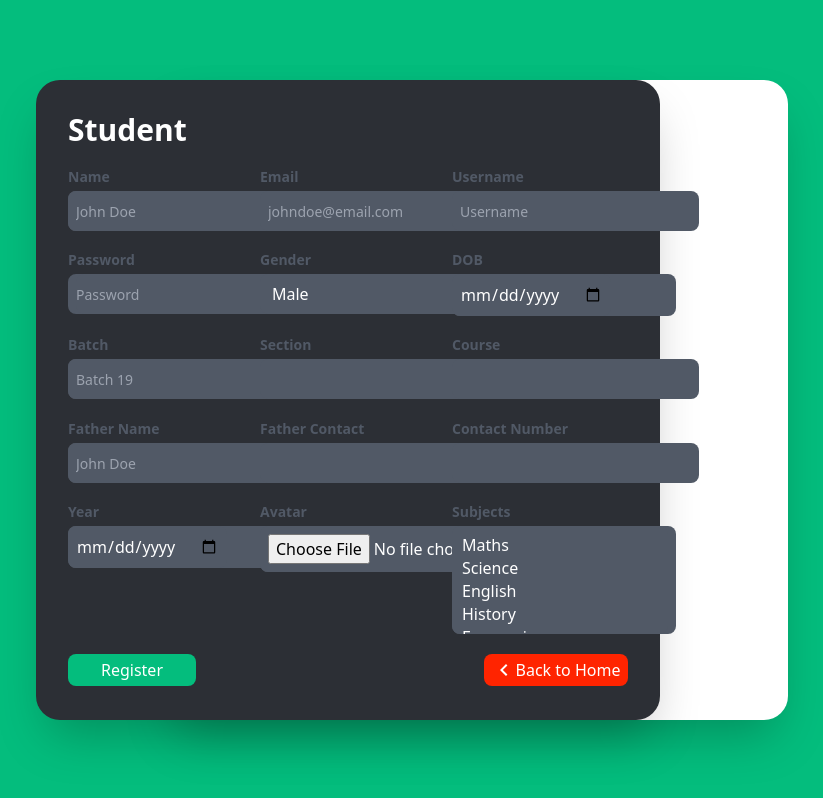
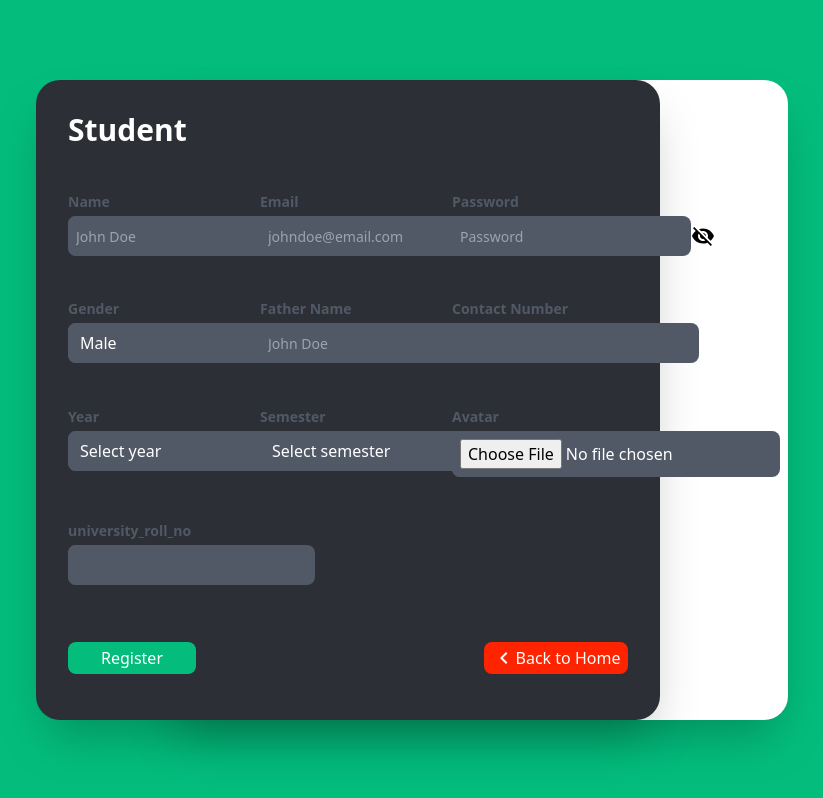
Before and after one commit to pkjchauhan1/GBPIET-Examination-Management, a React (Create React App) app in the folder client/: page /register/student-register in a window 1280 px wide. Shown: the whole page, without its empty margins (220-1043 px from the left). Built offline with nearby package versions, Linux system fonts and the light colour scheme.

Commit message:
project setup by Ajay

```diff
--- a/client/src/components/register/studentRegister/StudentRegister.js
+++ b/client/src/components/register/studentRegister/StudentRegister.js
@@ -9,20 +9,23 @@ const StudentRegister = () => {
   const [name, setName] = useState("");
   const [batch, setBatch] = useState("");
   const [email, setEmail] = useState("");
+  const [year, setYear] = useState("");
+  const [semester, setSemester] = useState("");
   const [error, setError] = useState({});
   const [avatar, setAvatar] = useState("");
   const [dob, setDob] = useState(new Date());
-  const [username, setUsername] = useState("");
+  // const [username, setUsername] = useState("");
   const [password, setPassword] = useState("");
   const [loading, setLoading] = useState(false);
   const [gender, setGender] = useState(undefined);
   const [course, setCourse] = useState("");
   const [fatherName, setFatherName] = useState("");
-  const [section, setSection] = useState(undefined);
+  // const [section, setSection] = useState(undefined);
   const [translate, setTranslate] = useState(false);
   const [subjects, setSubjects] = useState(undefined);
-  const [fatherContact, setFatherContact] = useState("");
+  // const [fatherContact, setFatherContact] = useState("");
   const [contactNumber, setContactNumber] = useState("");
+  const [university_roll_no] = useState("");
   const [showPassword, setShowPassword] = useState(false);
   const [joiningYear, setJoiningYear] = useState(new Date());
 
@@ -69,16 +72,16 @@ const StudentRegister = () => {
       setBatch("");
       setAvatar("");
       setGender("");
-      setUsername("");
+      // setUsername("");
       setPassword("");
       setFatherName("");
       setLoading(false);
       setCourse("");
-      setDob(new Date());
+      // setDob(new Date());
       setShowPassword("");
       setContactNumber("");
       setSubjects(undefined);
-      setJoiningYear(new Date().getFullYear());
+      // setJoiningYear(new Date().getFullYear());
     }
   }, [store.errors]);
   return (
@@ -130,7 +133,7 @@ const StudentRegister = () => {
               />
             </div>
           </div>
-          <div className="space-y-1">
+          {/* <div className="space-y-1">
             <p className="text-[#515966] font-bold text-sm">Username</p>
             <div className="bg-[#515966] rounded-lg w-[14rem] flex  items-center">
               <input
@@ -142,7 +145,7 @@ const StudentRegister = () => {
                 placeholder="Username"
               />
             </div>
-          </div>
+          </div> */}
           <div className="space-y-1">
             <p className="text-[#515966] font-bold text-sm">Password</p>
             <div className="bg-[#515966] rounded-lg px-2 flex w-[14rem] items-center">
@@ -184,7 +187,7 @@ const StudentRegister = () => {
             </div>
           </div>
 
-          <div className="space-y-1">
+          {/* <div className="space-y-1">
             <p className="text-[#515966] font-bold text-sm">DOB</p>
             <div className="bg-[#515966] rounded-lg w-[14rem] flex  items-center">
               <input
@@ -195,8 +198,8 @@ const StudentRegister = () => {
                 className="bg-[#515966] text-white px-2 outline-none py-2 rounded-lg placeholder:text-sm"
               />
             </div>
-          </div>
-          <div className="space-y-1">
+          </div> */}
+          {/* <div className="space-y-1">
             <p className="text-[#515966] font-bold text-sm">Batch</p>
             <div className="bg-[#515966] rounded-lg w-[14rem] flex  items-center">
               <input
@@ -208,8 +211,8 @@ const StudentRegister = () => {
                 className="bg-[#515966] text-white px-2 outline-none py-2 rounded-lg placeholder:text-sm"
               />
             </div>
-          </div>
-          <div className="space-y-1">
+          </div> */}
+          {/* <div className="space-y-1">
             <p className="text-[#515966] font-bold text-sm">Section</p>
             <div className="bg-[#515966] rounded-lg w-[14rem] flex  items-center">
               <input
@@ -220,8 +223,9 @@ const StudentRegister = () => {
                 className="bg-[#515966] text-white px-2 outline-none py-2 rounded-lg placeholder:text-sm"
               />
             </div>
-          </div>
-          <div className="space-y-1">
+          </div> */}
+
+          {/* <div className="space-y-1">
             <p className="text-[#515966] font-bold text-sm">Course</p>
             <div className="bg-[#515966] rounded-lg w-[14rem] flex  items-center">
               <input
@@ -229,10 +233,13 @@ const StudentRegister = () => {
                 type="text"
                 value={course}
                 onChange={(e) => setCourse(e.target.value)}
+
                 className="bg-[#515966] text-white px-2 outline-none py-2 rounded-lg placeholder:text-sm"
               />
             </div>
-          </div>
+          </div> */}
+
+
           <div className="space-y-1">
             <p className="text-[#515966] font-bold text-sm">Father Name</p>
             <div className="bg-[#515966] rounded-lg w-[14rem] flex  items-center">
@@ -245,7 +252,7 @@ const StudentRegister = () => {
               />
             </div>
           </div>
-          <div className="space-y-1">
+          {/* <div className="space-y-1">
             <p className="text-[#515966] font-bold text-sm">Father Contact</p>
             <div className="bg-[#515966] rounded-lg w-[14rem] flex  items-center">
               <input
@@ -255,7 +262,7 @@ const StudentRegister = () => {
                 className="bg-[#515966] text-white px-2 outline-none py-2 rounded-lg placeholder:text-sm"
               />
             </div>
-          </div>
+          </div> */}
           <div className="space-y-1">
             <p className="text-[#515966] font-bold text-sm">Contact Number</p>
             <div className="bg-[#515966] rounded-lg w-[14rem] flex  items-center">
@@ -268,18 +275,49 @@ const StudentRegister = () => {
               />
             </div>
           </div>
+
           <div className="space-y-1">
-            <p className="text-[#515966] font-bold text-sm">Year</p>
-            <div className="bg-[#515966] rounded-lg w-[14rem] flex  items-center">
-              <input
-                required
-                value={joiningYear}
-                type="date"
-                onChange={(e) => setJoiningYear(e.target.value)}
-                className="bg-[#515966] text-white px-2 outline-none py-2 rounded-lg placeholder:text-sm"
-              />
-            </div>
+              <p className="text-[#515966] font-bold text-sm">Year</p>
+              <div className="bg-[#515966] rounded-lg w-[14rem] flex items-center">
+              <select
+              required
+              className="bg-[#515966] text-white px-2 outline-none py-2 rounded-lg w-full"
+              value={year} // You need to define this state variable
+              onChange={(e) => setYear(e.target.value)} // And the corresponding setState function
+              >
+              <option value="" disabled>Select year</option>
+              <option value="none">none</option>
+              <option value="1">1</option>
+              <option value="2">2</option>
+              <option value="3">3</option>
+              <option value="4">4</option>
+              </select>
           </div>
+         </div>
+
+         <div className="space-y-1">
+              <p className="text-[#515966] font-bold text-sm">Semester</p>
+              <div className="bg-[#515966] rounded-lg w-[14rem] flex items-center">
+              <select
+              required
+              className="bg-[#515966] text-white px-2 outline-none py-2 rounded-lg w-full"
+              value={semester} // You need to define this state variable
+              onChange={(e) => setSemester(e.target.value)} // And the corresponding setState function
+              >
+              <option value="" disabled>Select semester</option>
+              <option value="none">none</option>
+              <option value="1">1</option>
+              <option value="2">2</option>
+              <option value="3">3</option>
+              <option value="4">4</option>
+              <option value="5">5</option>
+              <option value="6">6</option>
+              <option value="7">7</option>
+              <option value="8">8</option>
+              </select>
+          </div>
+         </div>
+
 
           <div className="space-y-1">
             <p className="text-[#515966] font-bold text-sm">Avatar</p>
@@ -293,7 +331,22 @@ const StudentRegister = () => {
               />
             </div>
           </div>
+
           <div className="space-y-1">
+            <p className="text-[#515966] font-bold text-sm">university_roll_no</p>
+            <div className="bg-[#515966] rounded-lg w-[14rem] flex  items-center">
+              <input
+                required
+                type="number"
+                value={university_roll_no}
+                onChange={(e) => (e.target.value)}
+                className="bg-[#515966] text-white px-2 outline-none py-2 rounded-lg placeholder:text-sm"
+              />
+            </div>
+          </div>
+
+
+          {/* <div className="space-y-1">
             <p className="text-[#515966] font-bold text-sm">Subjects</p>
             <div className="bg-[#515966] rounded-lg w-[14rem] flex  items-center">
               <select
@@ -310,7 +363,7 @@ const StudentRegister = () => {
                 <option value="economics">Economics</option>
               </select>
             </div>
-          </div>
+          </div> */}
           <div className="col-span-3 flex items-center justify-between">
             <button
               type="submit"
--- a/client/src/components/student/profile/Body.js
+++ b/client/src/components/student/profile/Body.js
@@ -37,17 +37,17 @@ const Body = () => {
                 <Data label="Mother's Name" value={user.result.motherName} />
               </div>
               <div className="flex flex-col space-y-10 ">
-                <Data label="DOB" value={user.result.dob} />
+                {/* <Data label="DOB" value={user.result.dob} /> */}
                 <Data label="Year" value={user.result.year} />
                 <Data
                   label="Contact Number"
                   value={user.result.contactNumber}
                 />
                 <Data label="Section" value={user.result.section} />
-                <Data
+                {/* <Data
                   label="Father's Contact Number"
                   value={user.result.fatherContactNumber}
-                />
+                /> */}
                 <Data label="Batch" value={user.result.batch} />
               </div>
             </div>
--- a/client/src/components/student/profile/update/Body.js
+++ b/client/src/components/student/profile/update/Body.js
@@ -20,7 +20,7 @@ const Body = () => {
   const [error, setError] = useState({});
   const [value, setValue] = useState({
     name: "",
-    dob: "",
+    // dob: "",
     email: user.result.email,
     course: "",
     contactNumber: "",
@@ -29,7 +29,7 @@ const Body = () => {
     year: "",
     motherName: "",
     fatherName: "",
-    fatherContactNumber: "",
+    // fatherContactNumber: "",
     section: "",
   });
 
@@ -45,7 +45,7 @@ const Body = () => {
     setLoading(true);
     if (
       value.name === "" &&
-      value.dob === "" &&
+      // value.dob === "" &&
       value.course === "" &&
       value.contactNumber === "" &&
       value.avatar === "" &&
@@ -53,7 +53,7 @@ const Body = () => {
       value.year === "" &&
       value.motherName === "" &&
       value.fatherName === "" &&
-      value.fatherContactNumber === "" &&
+      // value.fatherContactNumber === "" &&
       value.section === ""
     ) {
       alert("Enter atleast one value");
@@ -111,7 +111,7 @@ const Body = () => {
                   />
                 </div>
 
-                <div className={classes.adminForm3}>
+                {/* <div className={classes.adminForm3}>
                   <h1 className={classes.adminLabel}>DOB :</h1>
                   <input
                     placeholder={user.result?.dob}
@@ -122,7 +122,7 @@ const Body = () => {
                       setValue({ ...value, dob: e.target.value })
                     }
                   />
-                </div>
+                </div> */}
 
                 <div className={classes.adminForm3}>
                   <h1 className={classes.adminLabel}>Email :</h1>
@@ -228,7 +228,7 @@ const Body = () => {
                     }
                   />
                 </div>
-                <div className={classes.adminForm3}>
+                {/* <div className={classes.adminForm3}>
                   <h1 className={classes.adminLabel}>
                     Father's Contact Number :
                   </h1>
@@ -244,7 +244,7 @@ const Body = () => {
                     }
                     type="text"
                   />
-                </div>
+                </div> */}
                 <div className={classes.adminForm3}>
                   <h1 className={classes.adminLabel}>Avatar :</h1>
                   <FileBase
```
